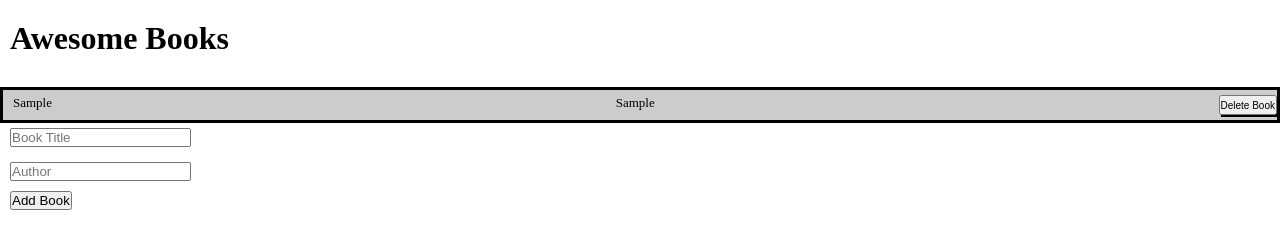
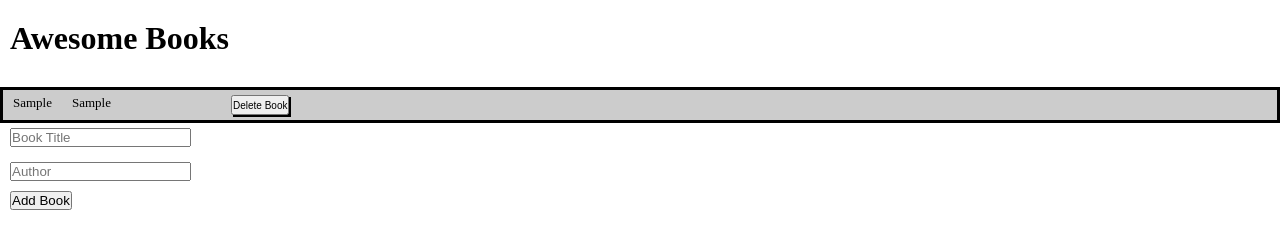
Before and after one commit to AyomipoMajek/Awesome-Books-Jav, a website: page index.html in a window 1280 px wide. Both pictures are taken after typing "Sample", "Sample" into the empty fields and a click on the button "Add Book". Drawn offline with Linux system fonts and the light colour scheme.

Commit message:
position of the elemets adjusted according to template

```diff
--- a/style.css
+++ b/style.css
@@ -13,11 +13,14 @@
 
 .book {
   display: flex;
-  justify-content: space-between;
   padding-bottom: 5px;
   padding-top: 5px;
   padding-left: 10px;
   font-size: 13px;
+}
+
+.book-author {
+  padding-left: 20px;
 }
 
 .book:nth-child(odd) {
@@ -40,6 +43,7 @@
 .delete-button {
   font-size: 10px;
   box-shadow: 2px 2px #000;
+  margin-left: 120px;
 }
 
 /* form section positioning */
```
